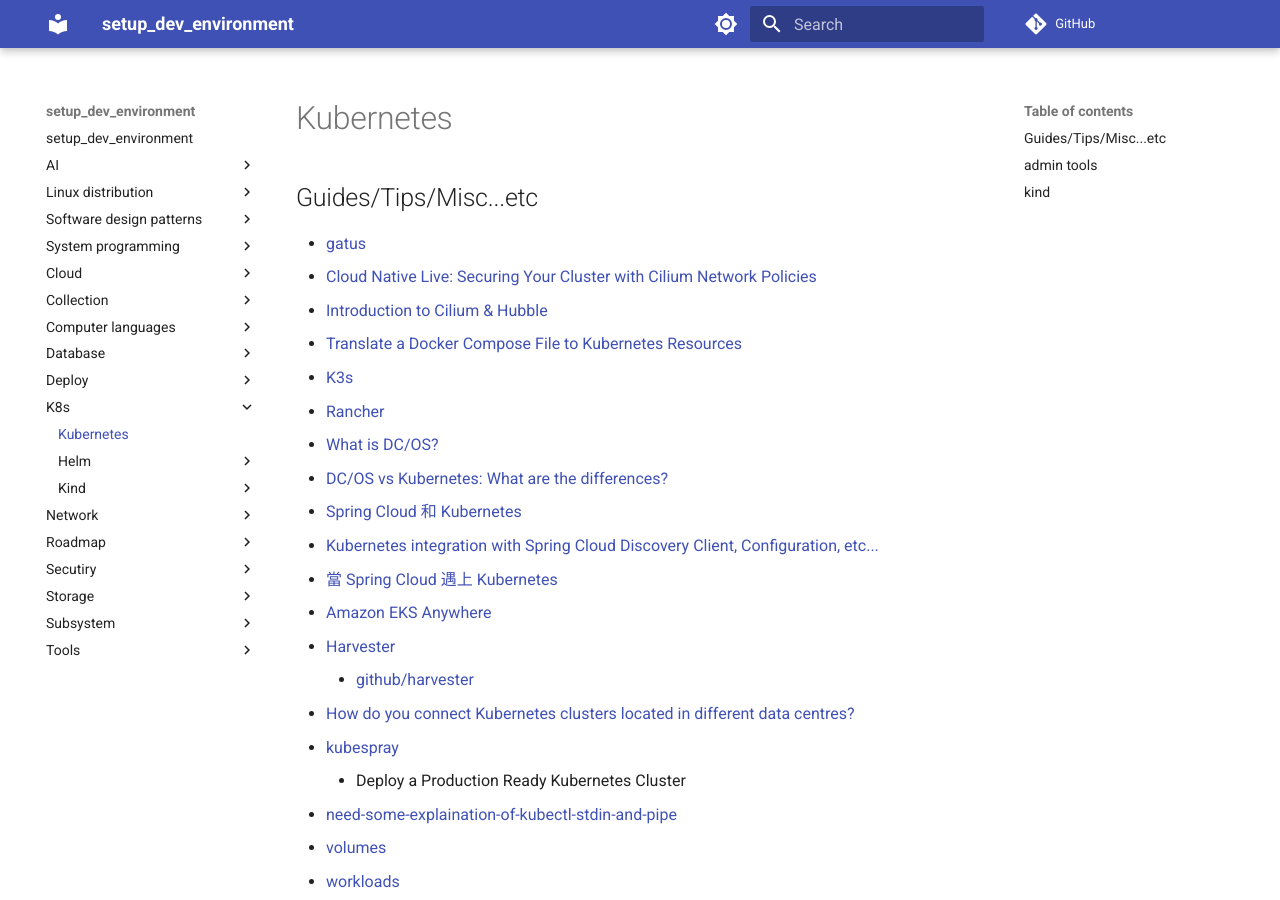
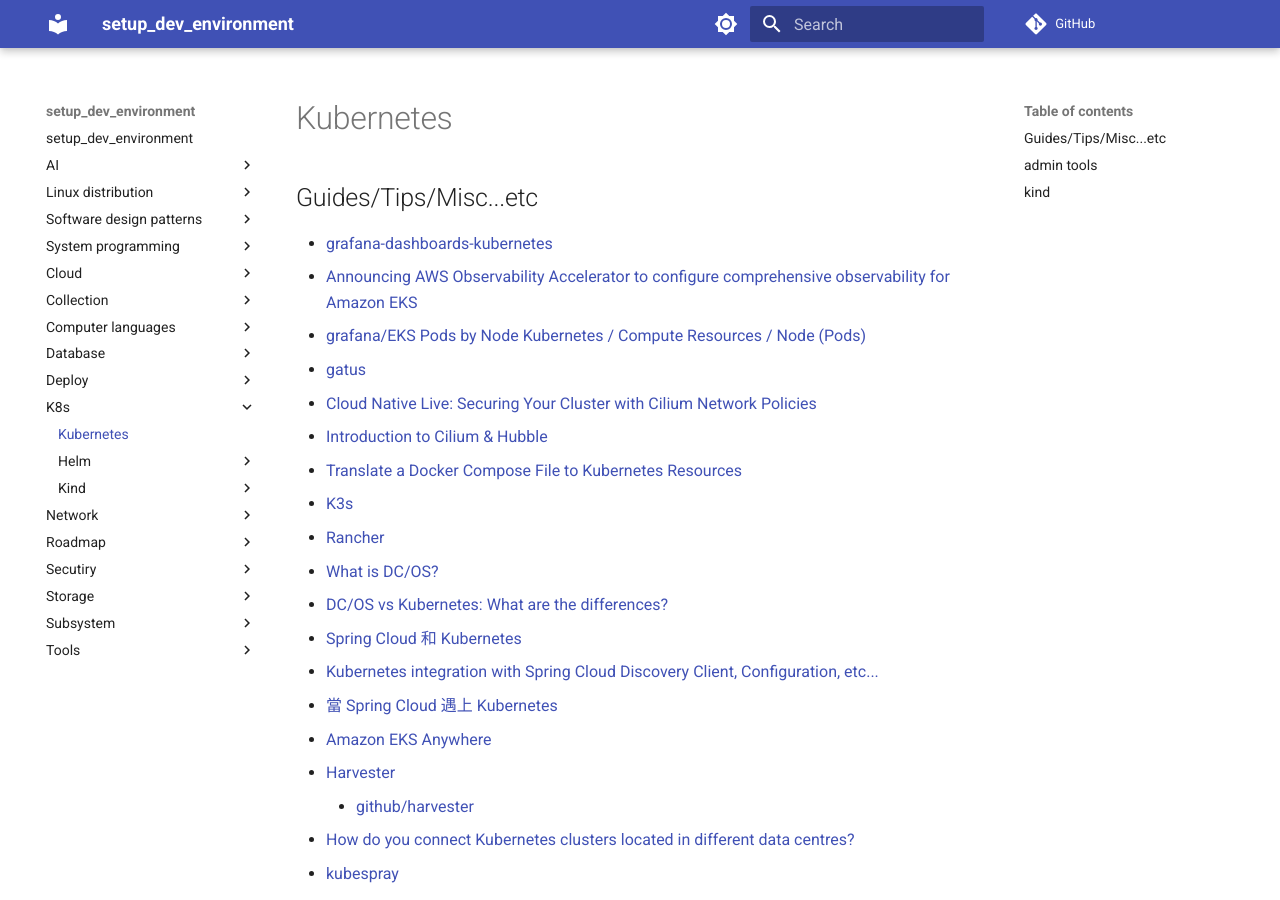
Before and after one commit to hong539/setup_dev_environment, an MkDocs documentation site: the page built from docs/k8s/k8s.md, in a window 1280 px wide and 900 px high. Built offline with MkDocs 1.6.1 and Material for MkDocs 9.7.7, drawn with Linux system fonts in a browser that asks for light colours; comment, search, counter and statistics services are not loaded.

Commit message:
Update docs

```diff
--- a/docs/k8s/k8s.md
+++ b/docs/k8s/k8s.md
@@ -2,6 +2,9 @@
 
 ## Guides/Tips/Misc...etc
 
+* [grafana-dashboards-kubernetes](https://github.com/dotdc/grafana-dashboards-kubernetes?tab=readme-ov-file)
+* [Announcing AWS Observability Accelerator to configure comprehensive observability for Amazon EKS](https://aws.amazon.com/blogs/mt/announcing-aws-observability-accelerator-to-configure-comprehensive-observability-for-amazon-eks/)
+* [grafana/EKS Pods by Node Kubernetes / Compute Resources / Node (Pods)](https://grafana.com/grafana/dashboards/17289-kubernetes-compute-resources-node-pods/)
 * [gatus](https://github.com/TwiN/gatus/blob/master/.examples/kubernetes/gatus.yaml)
 * [Cloud Native Live: Securing Your Cluster with Cilium Network Policies](https://youtu.be/huBnEI_wW2U)
 * [Introduction to Cilium & Hubble](https://docs.cilium.io/en/latest/overview/intro/)
```
Also changed, not shown: docs/computer languages/programming_languages/python/python.md (+1 -0 lines), docs/tools/pulumi.md (added, +10 -0 lines).
